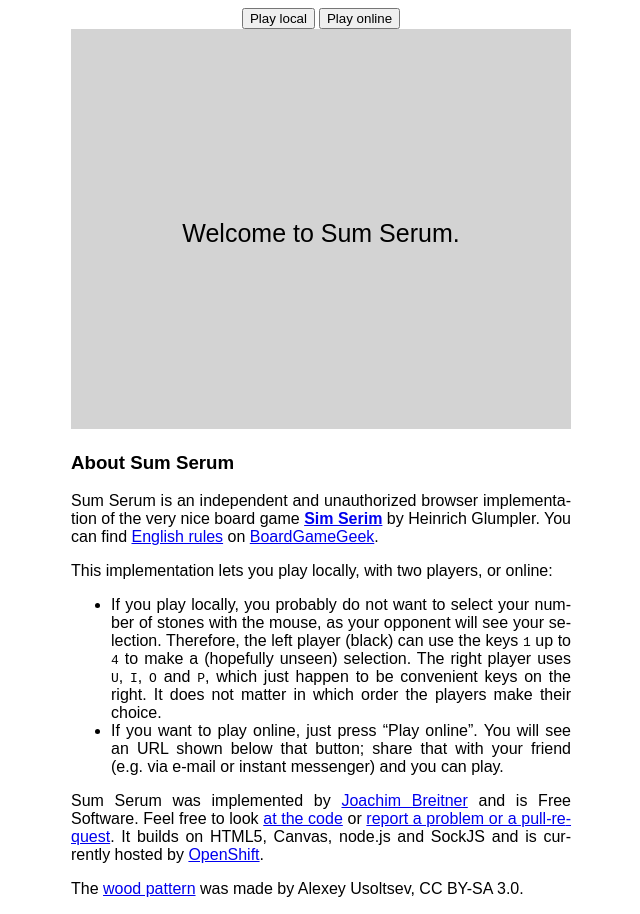
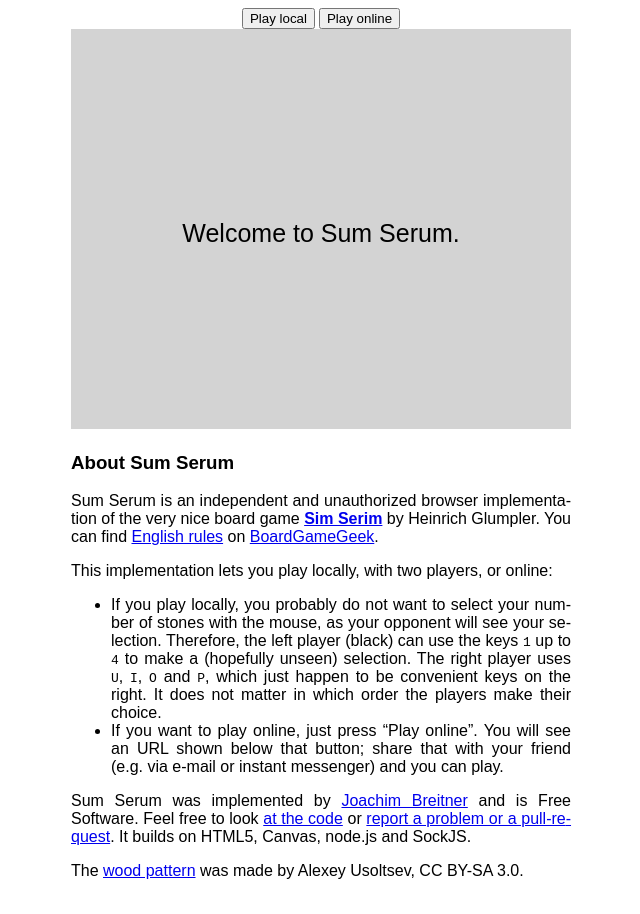
Before and after one commit to nomeata/sumserum, a website: page client/index.html in a window 1280 px wide. Shown: the whole page, without its empty margins (319-959 px from the left). Drawn offline with Linux system fonts and the light colour scheme.

Commit message:
Not on OpenShift

```diff
--- a/client/index.html
+++ b/client/index.html
@@ -48,7 +48,7 @@
 <li>If you want to play online, just press “Play online”. You will see an URL shown below that button; share that with your friend (e.g. via e-mail or instant messenger) and you can play.</li>
 </ul>
 
-<p>Sum Serum was implemented by <a href="http://www.joachim-breitner.de/">Joachim Breitner</a> and is Free Software. Feel free to look <a href="http://git.nomeata.de/?p=sumserum.git">at the code</a> or <a href="https://github.com/nomeata/sumserum/issues">report a problem or a pull-request</a>. It builds on HTML5, Canvas, node.js and SockJS and is currently hosted by <a href="https://www.openshift.com/">OpenShift</a>.
+<p>Sum Serum was implemented by <a href="http://www.joachim-breitner.de/">Joachim Breitner</a> and is Free Software. Feel free to look <a href="http://git.nomeata.de/?p=sumserum.git">at the code</a> or <a href="https://github.com/nomeata/sumserum/issues">report a problem or a pull-request</a>. It builds on HTML5, Canvas, node.js and SockJS.
 </p>
 
 <p>The <a href="http://subtlepatterns.com/wood-pattern/">wood pattern</a> was made by Alexey Usoltsev, CC BY-SA 3.0.</p>
```
Also changed, not shown: README.md.
